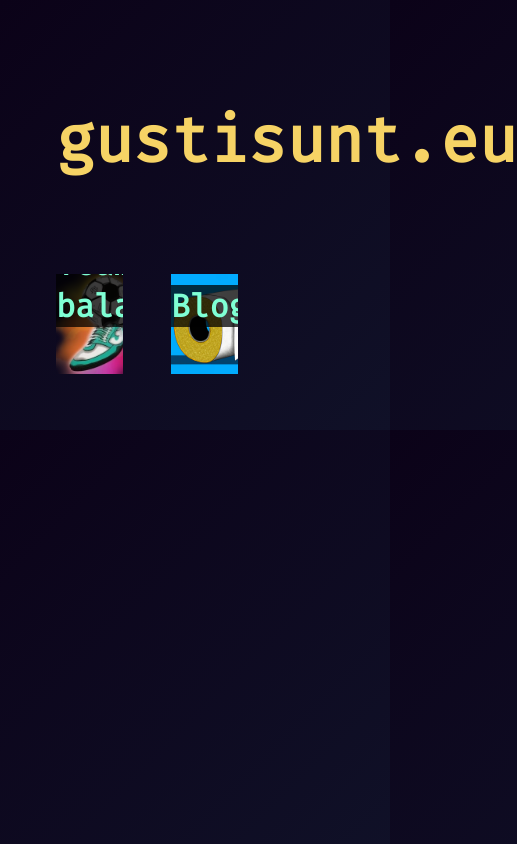
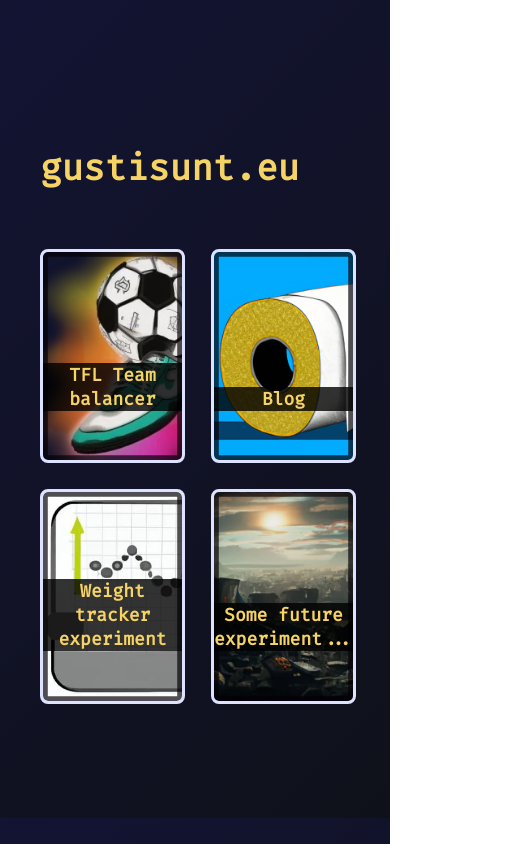
Before and after one commit to dezGusty/gse, a plain HTML site: page static/index.html in a window 390 px wide. Shown: the whole page, 517 px wide, since content can reach past the window. Drawn offline with Linux system fonts and the light colour scheme.

Commit message:
fix layout for mobile

```diff
--- a/static/gse.css
+++ b/static/gse.css
@@ -1,7 +1,10 @@
 :root {
   --gus-secondary-bck: #002e30b6;
-  --gus-secondary-grad: linear-gradient(135deg, #0b0218 0%, #101128 100%);
-  --gus-high-color: #099000;
+  --gus-secondary-grad: linear-gradient(135deg, #131433 0%, #0f111a 100%);
+  --gus-high-color: #1babd6;
+  --gus-subtle-color: #030107B0;
+  --gus-border: #dde3ff;
+  --gus-action-color: #f6d365;
 
 }
 
@@ -10,27 +13,40 @@ body {
   display: flex;
   justify-content: center;
   align-items: center;
+  min-height: 95vh;
 }
 
-
+.card-border {
+  border-radius: 0.5rem;
+	border: 0.2rem solid var(--gus-border);
+	box-shadow: inset 0 0 0 0.3rem var(--gus-subtle-color);
+}
 
 .card-container {
   display: grid;
   grid-template-columns: repeat(4, 1fr);
-  grid-gap: 3rem;
+  grid-template-rows: auto;
+  grid-gap: 2rem;
   width: 100%;
   max-width: 1600px;
-  padding: 3rem;
+  padding: 2rem;
   align-self: center;
 
+  grid-template-areas:
+    "logo logo logo logo"
+    "app1 app2 app3 app4";
 }
 
-@media screen and (max-width: 860px) {
-  .card-container {
-    grid-template-columns: repeat(2, 1fr);
-  }
+.logoarea {
+  grid-row: 1;
+  grid-area: logo;
+
+  font-family: 'Fira Code', monospace;
+  font-size: xx-large;
+  font-weight: 900;
+  color: var(--gus-action-color);
+  display: block;
 }
-
 
 .card {
   position: relative;
@@ -57,41 +73,55 @@ body {
   transform: rotateX(5deg) translateY(-2rem);
 }
 
-.logoarea {
-  grid-column: 1 / 5;
-  grid-row: 1;
 
-  font-family: 'Fira Code', monospace;
-  font-size: xx-large;
-  font-weight: 900;
-  color: #f6d365;
-  display: block;
-}
 
 .card-cover>p {
   font-size: xx-large;
   font-family: 'Fira Code', monospace;
   font-weight: 800;
-  color: aquamarine;
+  color: var(--gus-action-color);
   text-align: center;
   position: absolute;
   bottom: 15%;
-  background: rgba(0, 0, 0, .75);
+  background: rgba(0, 0, 0, .8);
   width: 100%;
 }
 
 .app-1 {
   background-image: url(gusball_logo_256.webp);
+  grid-area: app1;
 }
 
 .app-2 {
   background-image: url(roll.jpg);
+  grid-area: app2;
 }
 
 .app-3 {
   background-image: url(weight-tracker.jpg);
+  grid-area: app3;
 }
 
 .app-4 {
   background-image: url(garbage.jpg);
+  grid-area: app4;
 }
+
+@media screen and (max-width: 860px) {
+
+  .card-container {
+    grid-template-columns: repeat(2, 1fr);
+    grid-template-areas:
+      "logo logo"
+      "app1 app2"
+      "app3 app4";
+  }
+
+  .logoarea {
+    font-size: large;
+  }
+
+  .card-cover>p {
+    font-size: large;
+  }
+}
--- a/static/index.html
+++ b/static/index.html
@@ -25,7 +25,7 @@
 
     <a href="https://teams-balancer.firebaseapp.com/">
       <div class="card">
-        <div class="card-cover app-1">
+        <div class="card-cover app-1 card-border">
           <p>TFL Team balancer</p>
         </div>
       </div>
@@ -33,7 +33,7 @@
 
     <a href="https://dezgusty.github.io/">
       <div class="card">
-        <div class="card-cover app-2">
+        <div class="card-cover app-2 card-border">
           <p>Blog</p>
         </div>
       </div>
@@ -41,7 +41,7 @@
 
     <a href="https://gustisunt.eu/weight-tracker/">
       <div class="card">
-        <div class="card-cover app-3">
+        <div class="card-cover app-3 card-border">
           <p>Weight tracker experiment</p>
         </div>
       </div>
@@ -49,7 +49,7 @@
 
     <a href="#">
       <div class="card">
-        <div class="card-cover app-4">
+        <div class="card-cover app-4 card-border">
           <p>Some future experiment...</p>
         </div>
       </div>
```
